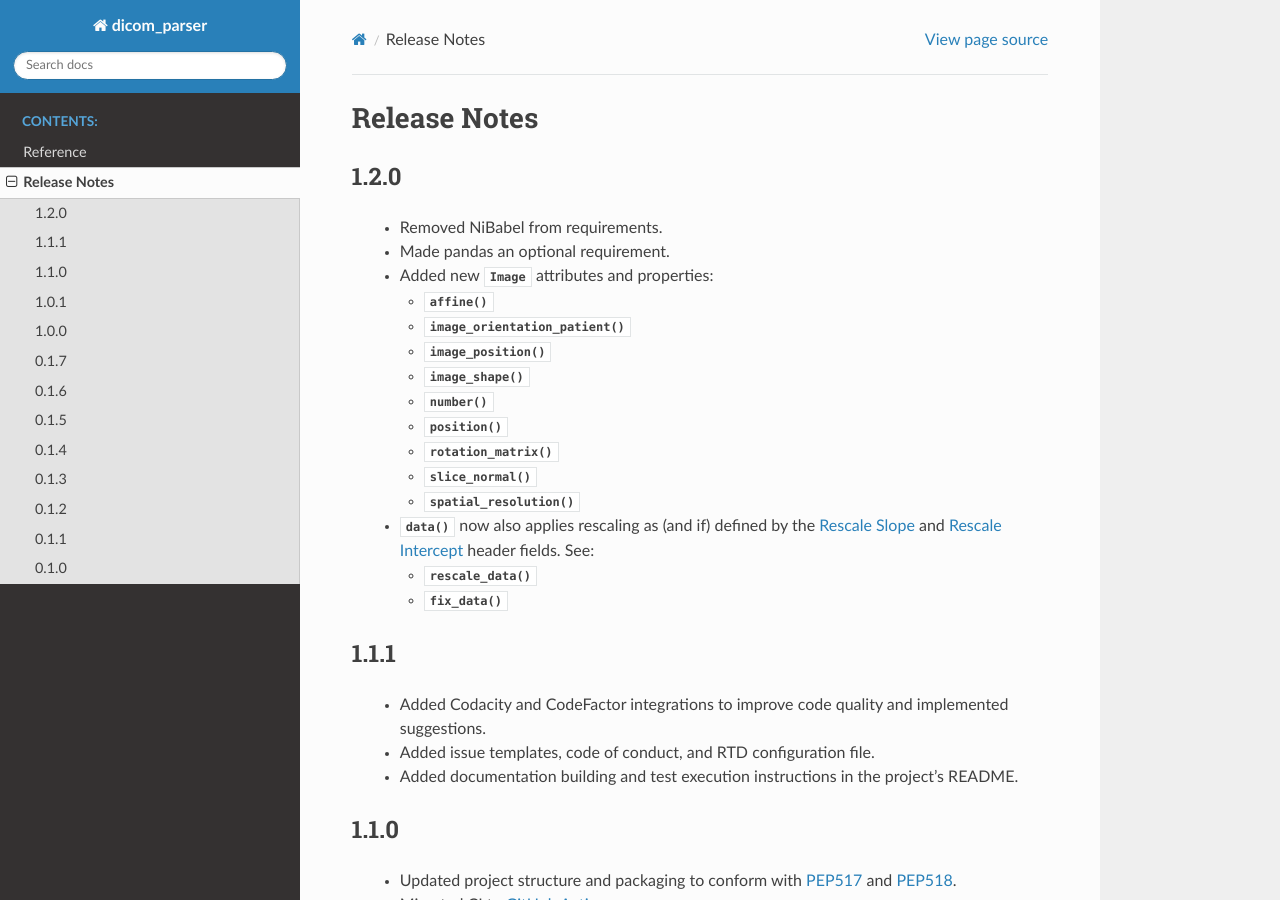
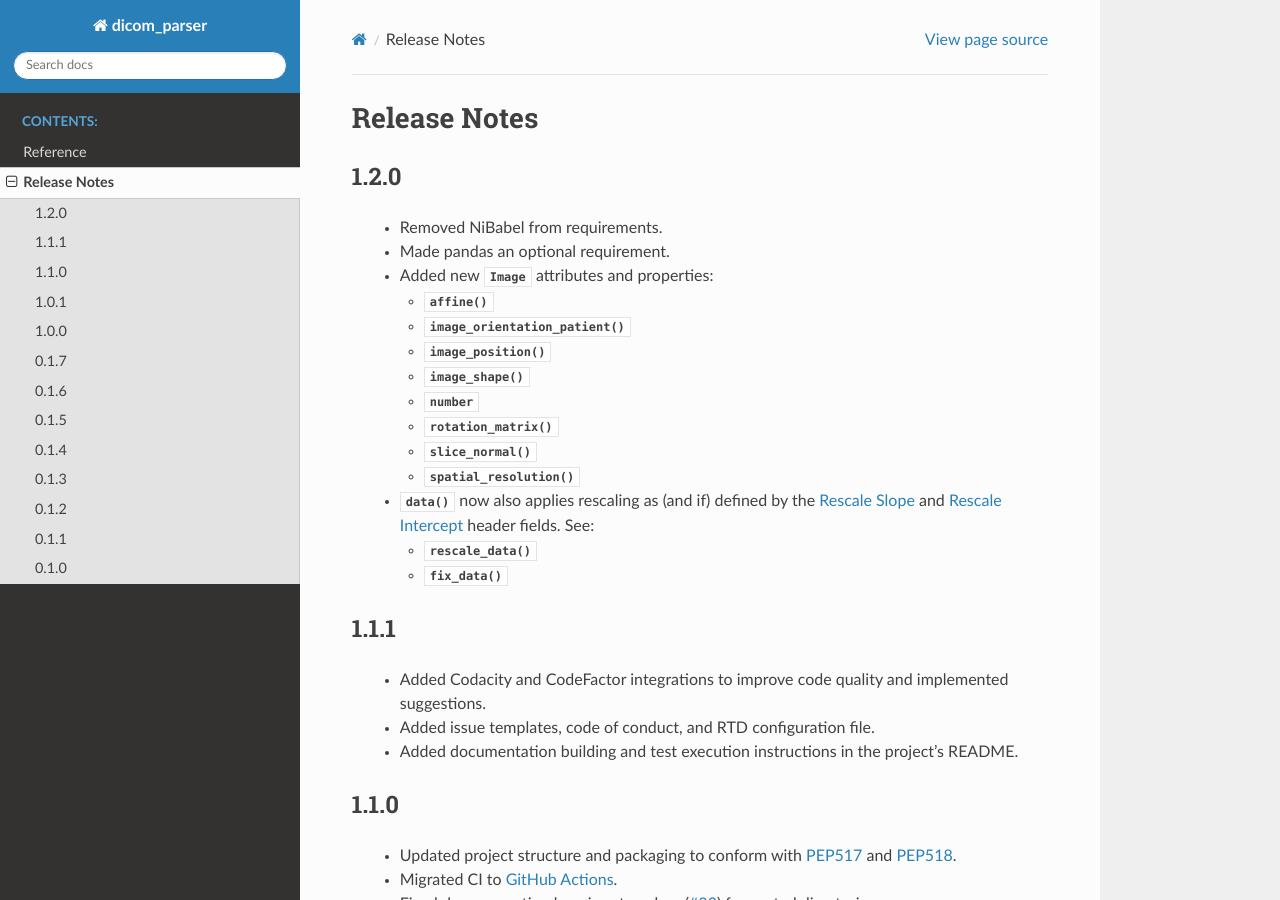
Before and after one commit to open-dicom/dicom_parser, a Sphinx documentation site: the page built from docs/release_notes.rst, in a window 1280 px wide and 900 px high. Built offline with Sphinx 7.4.7 and the Read the Docs theme 2.0.0, drawn with Linux system fonts in a browser that asks for light colours; pages that are not in the unit, such as notebooks, are missing from menus.

Commit message:
Fixed links to updated image attributes.

```diff
--- a/docs/release_notes.rst
+++ b/docs/release_notes.rst
@@ -11,8 +11,7 @@ Release Notes
     * :func:`~dicom_parser.image.Image.image_orientation_patient`
     * :func:`~dicom_parser.image.Image.image_position`
     * :func:`~dicom_parser.image.Image.image_shape`
-    * :func:`~dicom_parser.image.Image.number`
-    * :func:`~dicom_parser.image.Image.position`
+    * :attr:`~dicom_parser.image.Image.number`
     * :func:`~dicom_parser.image.Image.rotation_matrix`
     * :func:`~dicom_parser.image.Image.slice_normal`
     * :func:`~dicom_parser.image.Image.spatial_resolution`
```
